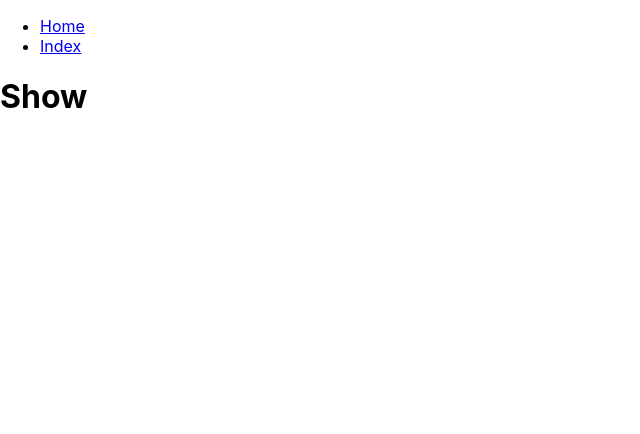
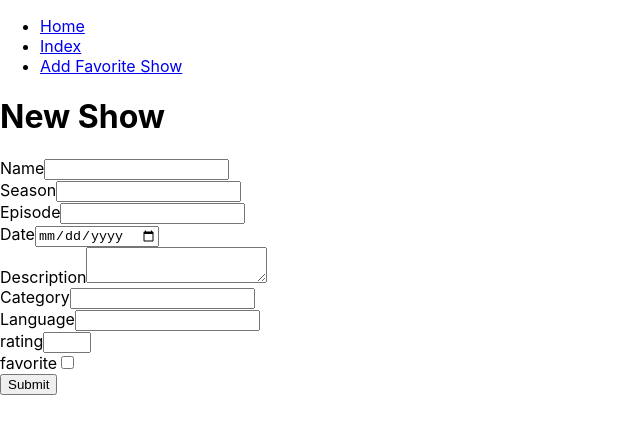
Before and after one commit to angels178/binge-SlackTime, a React (Create React App) app in the folder frontend/: page /shows/new in a window 1280 px wide. Shown: the top 434 px of the page, without its empty margins (0-640 px from the left). Built offline with nearby package versions, Linux system fonts and the light colour scheme; no server answers.

Commit message:
complete newform.js

```diff
--- a/frontend/src/App.js
+++ b/frontend/src/App.js
@@ -6,6 +6,7 @@ import Show from "./components/Show/Show";
 import Navbar from "./components/Navbar/Navbar";
 import Shows from "./components/Shows/Shows";
 import EditForm from "./components/EditForm/EditForm";
+import NewForm from "./components/NewForm/NewForm";
 
 function App() {
   return (
@@ -16,6 +17,7 @@ function App() {
         <Route path="/shows" element={<Shows />} />
         <Route path="/shows/:id" element={<Show />} />
         <Route path="/shows/:id/edit" element={<EditForm />} />
+        <Route path="/shows/new" element={<NewForm />} />
       </Routes>
     </Router>
   )
--- a/frontend/src/components/EditForm/EditForm.js
+++ b/frontend/src/components/EditForm/EditForm.js
@@ -30,7 +30,7 @@ function EditForm() {
     };
 
     fetchSingleShow();
-  }, []);
+  }, [id]);
 
   function handleOnChange(id, value) {
     setEditShow({ ...editShow, [id]: value });
@@ -65,7 +65,7 @@ function EditForm() {
       <div>
         <form onSubmit={handleEditSubmit}>
           <div>
-            <label>Name</label>
+            <label htmlFor="name">Name</label>
             <input
               type="text"
               id="name"
@@ -78,7 +78,7 @@ function EditForm() {
           </div>
 
           <div>
-            <label>Seasons</label>
+            <label htmlFor="num_seasons">Season</label>
             <input
               type="number"
               id="num_seasons"
@@ -91,7 +91,7 @@ function EditForm() {
           </div>
 
           <div>
-            <label>Episodes</label>
+            <label htmlFor="num_episode">Episode</label>
             <input
               type="number"
               id="num_episodes"
@@ -104,7 +104,7 @@ function EditForm() {
           </div>
 
           <div>
-            <label>Date</label>
+            <label htmlFor="date">Date</label>
             <input
               type="date"
               id="released_date"
@@ -117,7 +117,7 @@ function EditForm() {
           </div>
 
           <div>
-            <label>Description</label>
+            <label htmlFor="description">Description</label>
             <textarea
               type="text"
               id="description"
@@ -130,7 +130,7 @@ function EditForm() {
           </div>
 
           <div>
-            <label>Category</label>
+            <label htmlFor="category">Category</label>
             <input
               type="text"
               id="category"
@@ -143,7 +143,7 @@ function EditForm() {
           </div>
 
           <div>
-            <label>Language</label>
+            <label htmlFor="language">Language</label>
             <input
               type="text"
               id="language"
@@ -156,11 +156,13 @@ function EditForm() {
           </div>
 
           <div>
-            <label>rating</label>
+            <label htmlFor="rating">rating</label>
             <input
               type="number"
               id="rating"
               name="rating"
+              min="0"
+              max="5"
               value={editShow.rating}
               onChange={(event) =>
                 handleOnChange(event.target.id, event.target.value)
@@ -169,7 +171,7 @@ function EditForm() {
           </div>
 
           <div>
-            <label>favorite</label>
+            <label htmlFor="is_favorite">favorite</label>
             <input
               type="checkbox"
               id="is_favorite"
--- a/frontend/src/components/Navbar/Navbar.js
+++ b/frontend/src/components/Navbar/Navbar.js
@@ -11,6 +11,9 @@ function Navbar() {
         <li>
           <Link to="/shows">Index</Link>
         </li>
+        <li>
+          <Link to="/shows/new">Add Favorite Show</Link>
+        </li>
       </ul>
     </nav>
   );
--- /dev/null
+++ b/frontend/src/components/NewForm/NewForm.js
@@ -0,0 +1,181 @@
+import axios from "axios";
+import React, { useState } from "react";
+import { useNavigate } from "react-router-dom";
+
+function NewForm() {
+  const [newShow, setNewShow] = useState({
+    name: "",
+    num_seasons: "",
+    num_episodes: "",
+    released_date: "",
+    description: "",
+    category: "",
+    language: "",
+    rating: "",
+    is_favorite: false,
+  });
+  let api = process.env.REACT_APP_API_URL;
+  const navigate = useNavigate();
+
+  function handleOnChange(id, value) {
+    setNewShow({ ...newShow, [id]: value });
+
+    if (id === "num_seasons") {
+      if (value === "") {
+        setNewShow({ ...newShow, num_seasons: "" });
+      } else {
+        setNewShow({ ...newShow, num_seasons: Number(value) });
+      }
+    } else {
+      setNewShow({ ...newShow, [id]: value });
+    }
+  }
+
+  const handleSubmit = async (event) => {
+    event.preventDefault();
+
+    try {
+      let result = await axios.post(`${api}/shows`, newShow);
+      console.log(result.data);
+
+      alert(`${newShow.name} is added!`);
+      navigate(`/shows/${result.data.id}`);
+    } catch (error) {
+      console.log(error);
+    }
+  };
+
+  return (
+    <div>
+      <h1>New Show</h1>
+      <div>
+        <div>
+          <form onSubmit={handleSubmit}>
+            <div>
+              <label htmlFor="name">Name</label>
+              <input
+                type="text"
+                id="name"
+                name="name"
+                value={newShow.name}
+                onChange={(event) =>
+                  handleOnChange(event.target.id, event.target.value)
+                }
+              />
+            </div>
+
+            <div>
+              <label htmlFor="num_seasons">Season</label>
+              <input
+                type="number"
+                id="num_seasons"
+                name="num_seasons"
+                value={newShow.num_seasons}
+                onChange={(event) =>
+                  handleOnChange(event.target.id, event.target.value)
+                }
+              />
+            </div>
+
+            <div>
+              <label htmlFor="num_episode">Episode</label>
+              <input
+                type="number"
+                id="num_episodes"
+                name="num_seasons"
+                value={newShow.num_episodes}
+                onChange={(event) =>
+                  handleOnChange(event.target.id, event.target.value)
+                }
+              />
+            </div>
+
+            <div>
+              <label htmlFor="date">Date</label>
+              <input
+                type="date"
+                id="released_date"
+                name="released_date"
+                value={newShow.released_date}
+                onChange={(event) =>
+                  handleOnChange(event.target.id, event.target.value)
+                }
+              />
+            </div>
+
+            <div>
+              <label htmlFor="description">Description</label>
+              <textarea
+                type="text"
+                id="description"
+                name="description"
+                value={newShow.description}
+                onChange={(event) =>
+                  handleOnChange(event.target.id, event.target.value)
+                }
+              />
+            </div>
+
+            <div>
+              <label htmlFor="category">Category</label>
+              <input
+                type="text"
+                id="category"
+                name="category"
+                value={newShow.category}
+                onChange={(event) =>
+                  handleOnChange(event.target.id, event.target.value)
+                }
+              />
+            </div>
+
+            <div>
+              <label htmlFor="language">Language</label>
+              <input
+                type="text"
+                id="language"
+                name="language"
+                value={newShow.language}
+                onChange={(event) =>
+                  handleOnChange(event.target.id, event.target.value)
+                }
+              />
+            </div>
+
+            <div>
+              <label htmlFor="rating">rating</label>
+              <input
+                type="number"
+                id="rating"
+                name="rating"
+                min="0"
+                max="5"
+                value={newShow.rating}
+                onChange={(event) =>
+                  handleOnChange(event.target.id, event.target.value)
+                }
+              />
+            </div>
+
+            <div>
+              <label htmlFor="is_favorite">favorite</label>
+              <input
+                type="checkbox"
+                id="is_favorite"
+                name="is_favorite"
+                checked={newShow.is_favorite}
+                onChange={(event) =>
+                  handleOnChange(event.target.id, event.target.checked)
+                }
+              />
+            </div>
+
+            <button type="submit">Submit</button>
+          </form>
+        </div>
+      </div>
+    </div>
+  );
+}
+
+export default NewForm;
--- a/frontend/src/components/Show/Show.js
+++ b/frontend/src/components/Show/Show.js
@@ -30,6 +30,7 @@ function Show() {
       try {
         let result = await axios.delete(`${api}/shows/${id}`);
         const { name } = result.data;
+
         alert(`${name} Has Been Deleted!`);
         navigate(`${api}/shows`);
       } catch (error) {
```
